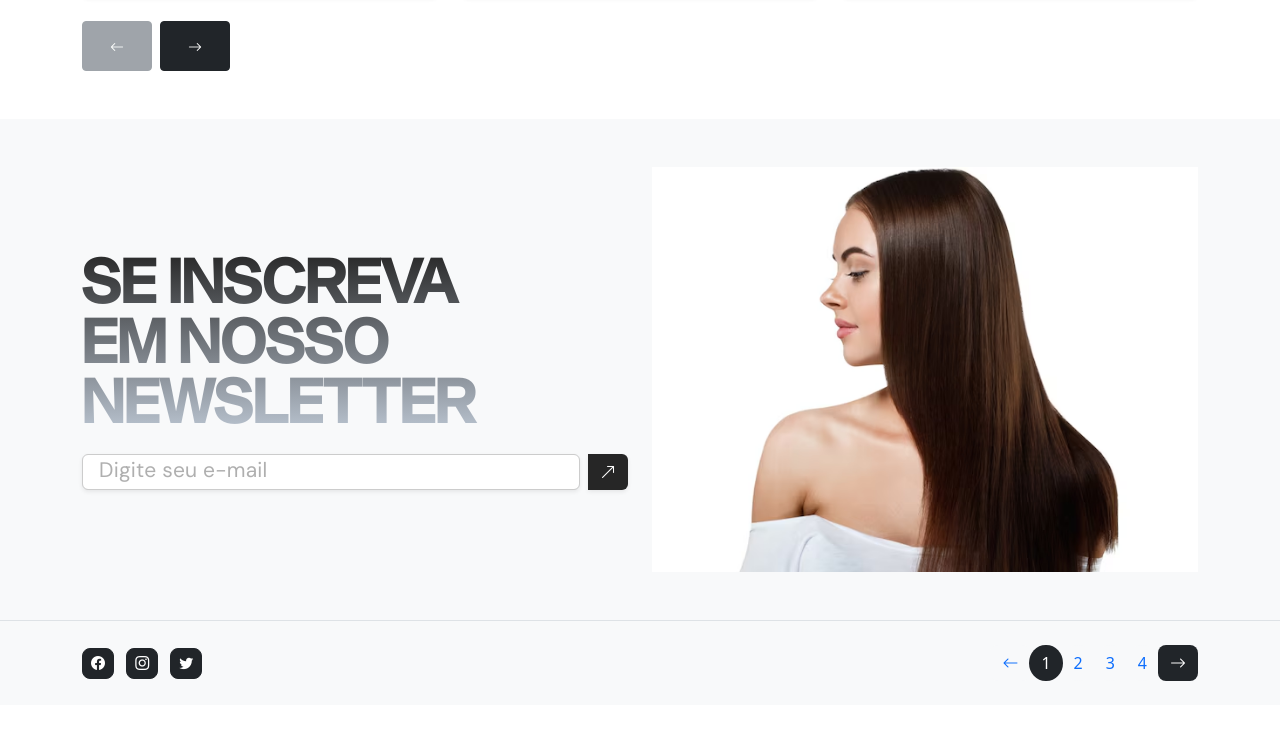
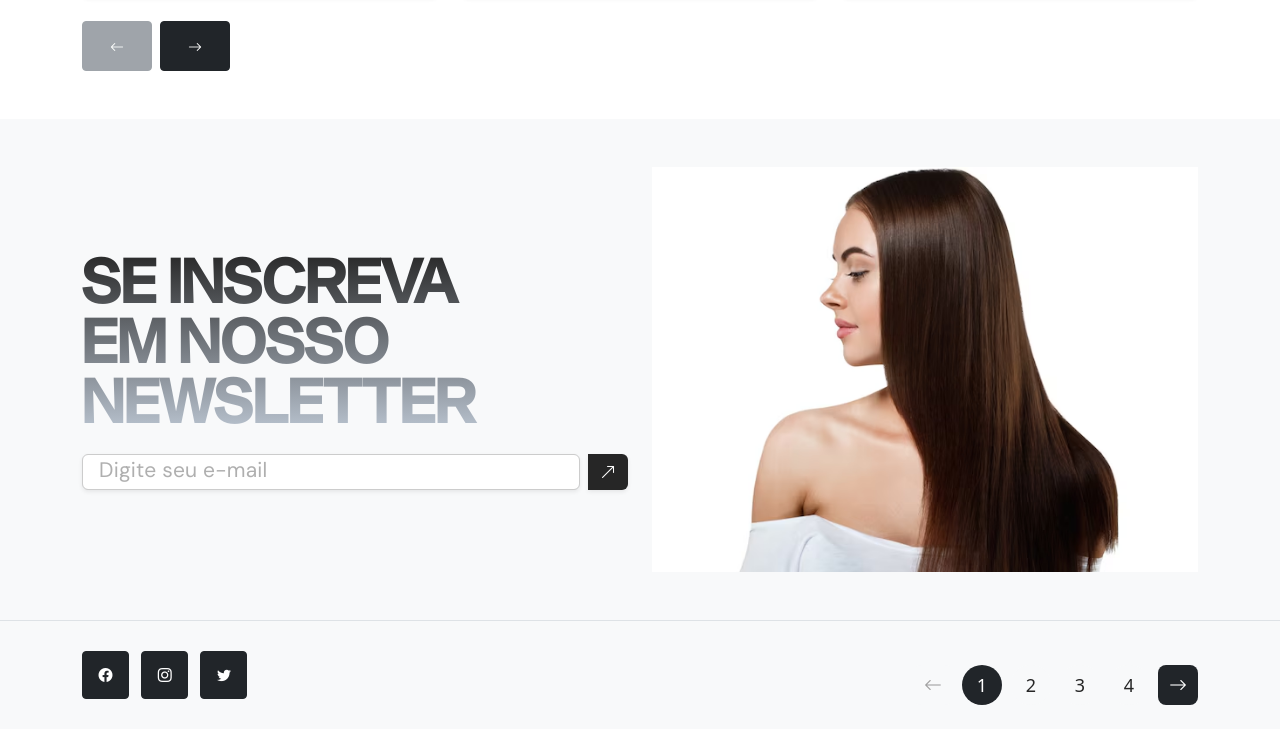
Before and after one commit to LunaFaustino/trainee-figma-cabelo, a plain HTML site: page index.html in a window 1280 px wide. Shown: the part 3866-4595 px from the top of the page. Before the commit the page ends 4571 px from the top, so only its background shows below. Drawn offline with Linux system fonts and the light colour scheme.

Commit message:
style: feito o CSS do footer

```diff
--- a/css/style.css
+++ b/css/style.css
@@ -620,3 +620,43 @@ header {
 #newsletter button[type="submit"]:hover {
     background-color: #444;
 }
+
+footer .pagination {
+    display: flex;
+    justify-content: flex-end;
+    gap: 10px;
+    margin-top: 20px;
+}
+
+footer .pagination .page-item .page-link {
+    width: 40px;
+    height: 40px;
+    display: flex;
+    justify-content: center;
+    align-items: center;
+    border-radius: 3px;
+    font-size: 18px;
+    color: var(--cor-mais-escura);
+    background-color: transparent;
+    border: none;
+    cursor: pointer;
+}
+
+footer .pagination .page-item.disabled .page-link {
+    background-color: #a0a0a0;
+    color: #a0a0a0;
+}
+
+footer .pagination .page-item.active .page-link {
+    background-color: #000;
+    color: #fff;
+}
+
+footer .pagination .page-item .page-link:hover {
+    background-color: #d6d6d6;
+}
+
+footer .btn{
+    width: 47.03px;
+    height: 48.13px;
+}
--- a/index.html
+++ b/index.html
@@ -391,22 +391,21 @@
         <div class="container">
             <div class="d-flex justify-content-between align-items-center">
                 <div>
-                    <a class="btn btn-dark btn-sm d-inline-flex align-items-center justify-content-center rounded-3 me-2" aria-label="Facebook">
+                    <a class="btn btn-dark btn-sm d-inline-flex align-items-center justify-content-center me-2" aria-label="Facebook">
                     <i class="bi bi-facebook"></i>
                     </a>
-                    <a class="btn btn-dark btn-sm d-inline-flex align-items-center justify-content-center rounded-3 me-2" aria-label="Instagram">
+                    <a class="btn btn-dark btn-sm d-inline-flex align-items-center justify-content-center  me-2" aria-label="Instagram">
                         <i class="bi bi-instagram"></i>
                     </a>
-                    <a class="btn btn-dark btn-sm d-inline-flex align-items-center justify-content-center rounded-3 me-2" aria-label="Twitter">
+                    <a class="btn btn-dark btn-sm d-inline-flex align-items-center justify-content-center  me-2" aria-label="Twitter">
                         <i class="bi bi-twitter"></i>
                     </a>
                 </div>
-
                 <nav aria-label="Page navigation">
                     <ul class="pagination mb-0">
-                        <li class="page-item">
+                        <li class="page-item disabled">
                             <a class="page-link bg-light border-0 rounded-3" aria-label="Previous" >
-                            <i class="bi bi-arrow-left"></i>
+                                <i class="bi bi-arrow-left"></i>
                             </a>
                         </li>
                         <li class="page-item active">
```
